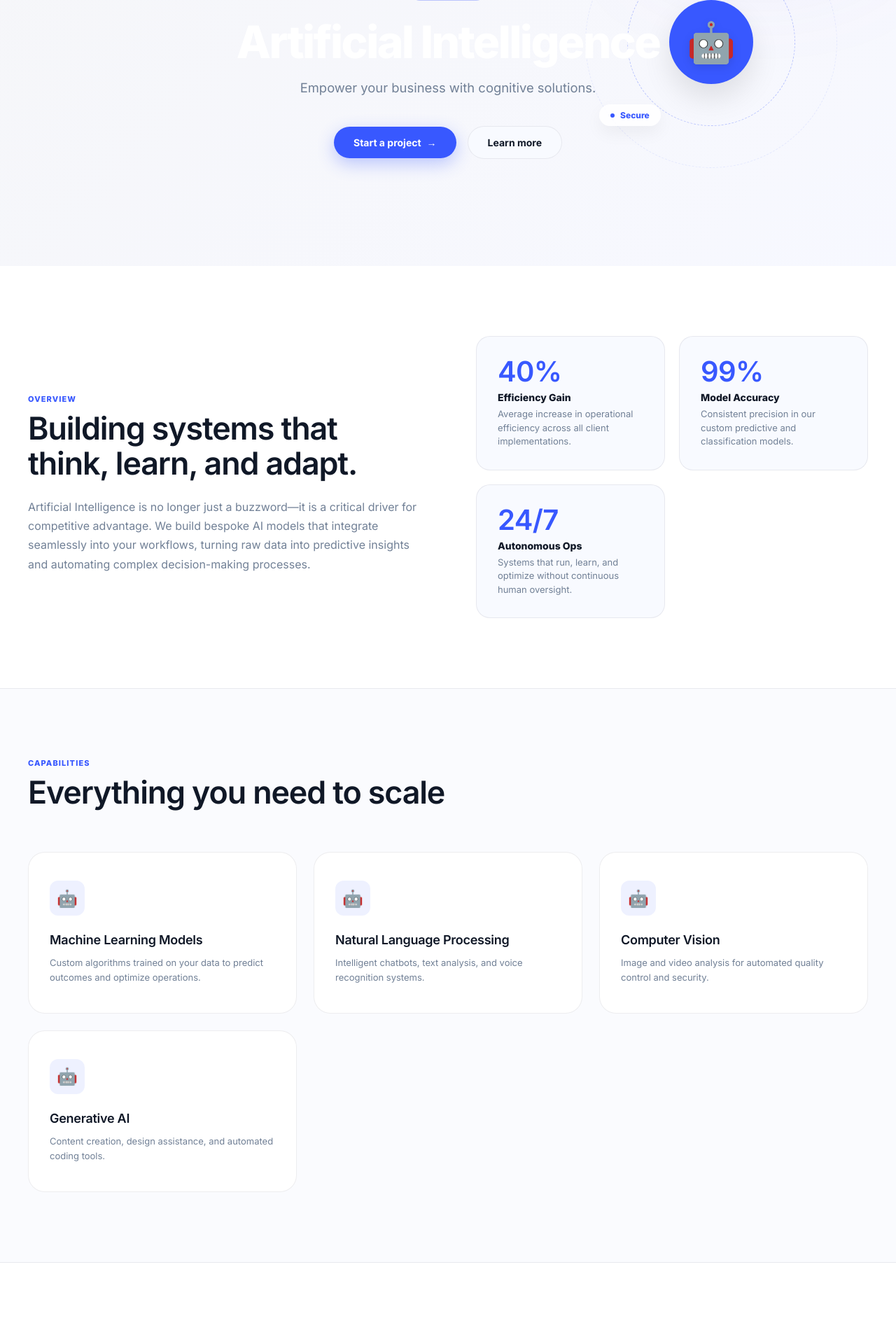
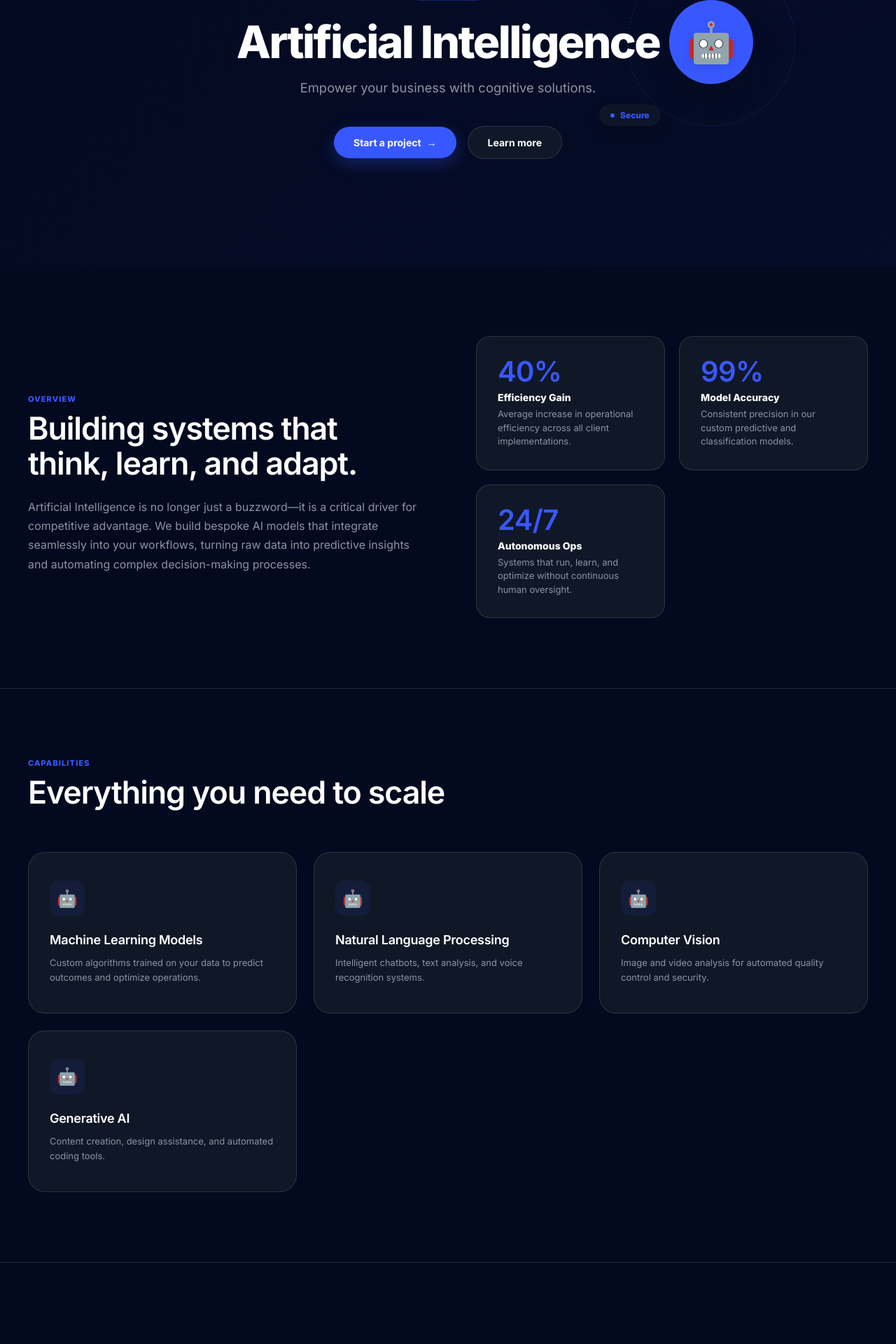
Before and after one commit to maacai/maacaiwebsite, a React (Vite) app: page /services/artificial-intelligence in a window 1280 px wide. Shown: the part 260-2180 px from the top of the page at 70% size. Built offline with nearby package versions, Linux system fonts and the light colour scheme.

Commit message:
Change internal services page to dark theme matching main site

```diff
--- a/src/styles/service-details.css
+++ b/src/styles/service-details.css
@@ -1,11 +1,11 @@
 /* ── Premium Service Detail Pages ── */
 
 .service-detail-page {
-  --sd-muted: #718096;
-  --sd-ink: #101827;
-  --sd-border: #10182713;
-  --sd-surface: #f8faff;
-  background: #fff;
+  --sd-muted: #8b94a3;
+  --sd-ink: #ffffff;
+  --sd-border: #ffffff1f;
+  --sd-surface: #101827;
+  background: #03091e;
   min-height: 100vh;
   color: var(--sd-ink);
   overflow: hidden;
@@ -184,13 +184,13 @@
 
 .sd-floating-chip {
   position: absolute;
-  background: rgba(255, 255, 255, 0.85);
+  background: rgba(16, 24, 39, 0.85);
   backdrop-filter: blur(10px);
   padding: 8px 16px;
   border-radius: 99px;
   font-weight: 800;
   font-size: 12px;
-  box-shadow: 0 10px 25px rgba(0,0,0,0.05);
+  box-shadow: 0 10px 25px rgba(0,0,0,0.2);
   display: flex;
   align-items: center;
   gap: 8px;
@@ -203,7 +203,7 @@
 /* 2. Overview */
 .sd-overview {
   padding: 100px 0;
-  background: #fff;
+  background: transparent;
 }
 .sd-overview-grid {
   display: grid;
@@ -268,7 +268,7 @@
 /* 3. Capabilities */
 .sd-capabilities {
   padding: 100px 0;
-  background: #fafbfe;
+  background: transparent;
   border-top: 1px solid var(--sd-border);
   border-bottom: 1px solid var(--sd-border);
 }
@@ -278,7 +278,7 @@
   gap: 24px;
 }
 .sd-cap-card {
-  background: #fff;
+  background: var(--sd-surface);
   border: 1px solid var(--sd-border);
   border-radius: 24px;
   padding: 40px 30px;
@@ -289,7 +289,7 @@
 }
 .sd-cap-card:hover {
   transform: translateY(-6px);
-  box-shadow: 0 20px 40px rgba(0,0,0,0.04);
+  box-shadow: 0 20px 40px rgba(0,0,0,0.3);
 }
 .sd-cap-icon {
   width: 50px;
@@ -327,7 +327,7 @@
 /* 4. Process */
 .sd-process {
   padding: 120px 0;
-  background: #fff;
+  background: transparent;
 }
 .sd-process-steps {
   max-width: 800px;
@@ -351,7 +351,7 @@
   font-size: 18px;
   flex-shrink: 0;
   z-index: 2;
-  box-shadow: 0 0 0 8px #fff;
+  box-shadow: 0 0 0 8px #03091e;
 }
 .sd-step-content {
   padding-top: 15px;
@@ -420,8 +420,8 @@
   width: 28px;
   height: 28px;
   border-radius: 50%;
-  background: white;
-  color: #101827;
+  background: rgba(255, 255, 255, 0.15);
+  color: #ffffff;
   display: flex;
   align-items: center;
   justify-content: center;
@@ -441,7 +441,7 @@
 }
 .sd-cta-card {
   text-align: center;
-  background: #fafbfe;
+  background: var(--sd-surface);
   border: 1px solid var(--sd-border);
   border-radius: 40px;
   padding: 80px 40px;
```
